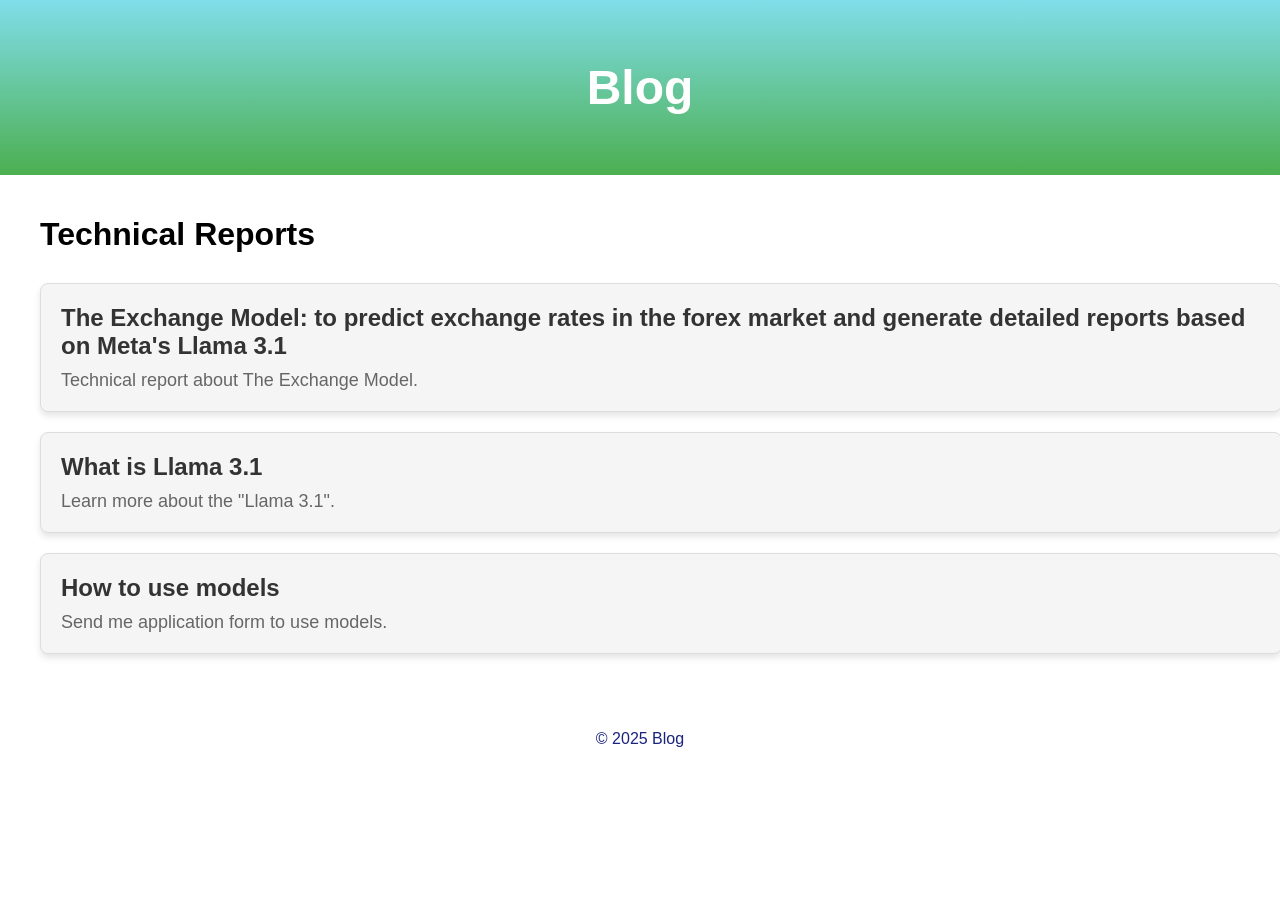
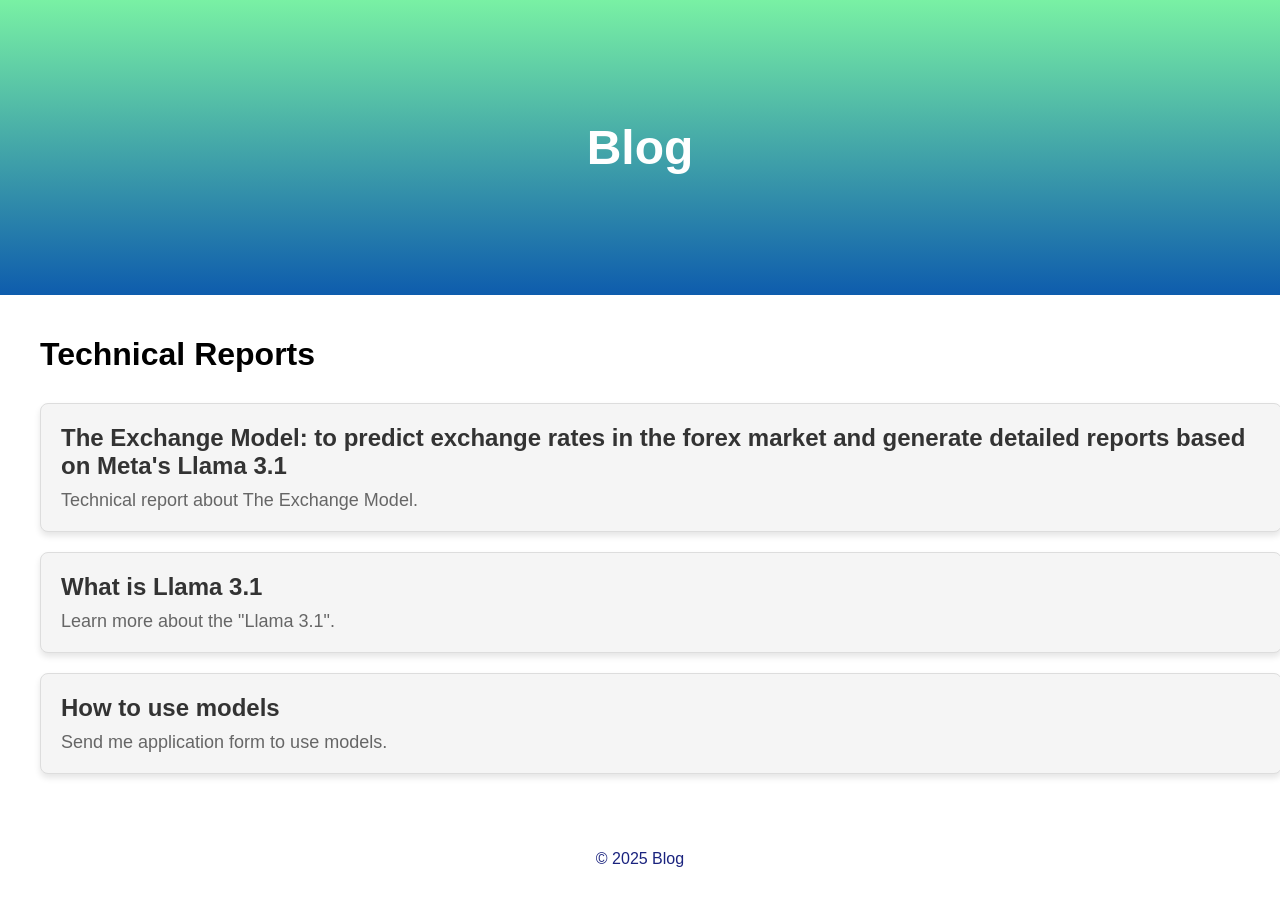
Before and after one commit to hoysu/blog.github.io, a Jekyll site: the page built from index.html, in a window 1280 px wide. Built offline with Jekyll 4.4.1, drawn with Linux system fonts in a browser that asks for light colours.

Commit message:
Update default.html

```diff
--- a/_layouts/default.html
+++ b/_layouts/default.html
@@ -15,9 +15,9 @@
 
     /* 헤더 스타일 */
     header {
-      background: linear-gradient(to bottom, #80deea, #4CAF50); /* 연한 하늘색 그라데이션 */
+      background: linear-gradient(to bottom, #79F1A4, #0E5CAD);
       color: white;
-      padding: 60px 20px; /* 세로 길이를 3배로 증가 */
+      padding: 120px 20px;
       text-align: center;
     }
 
```
